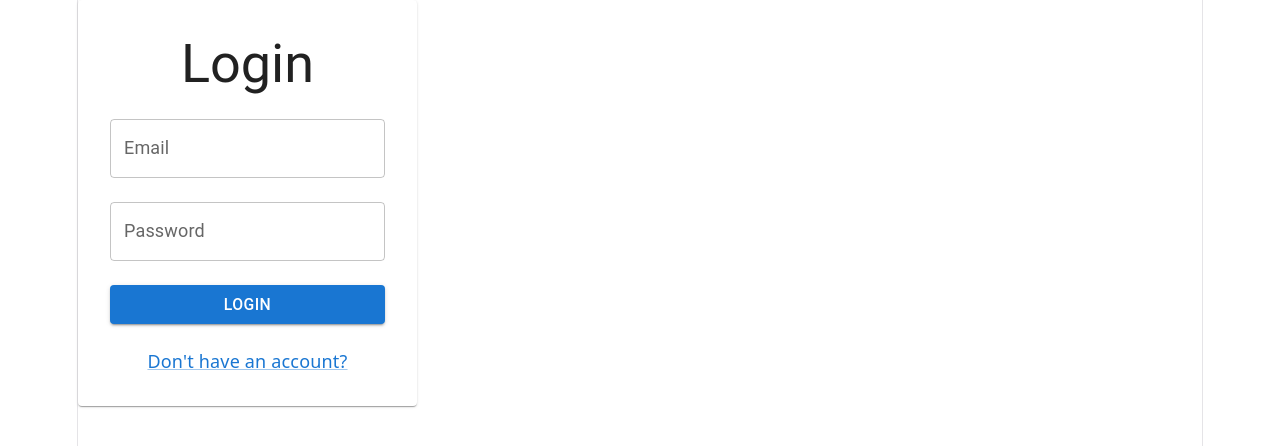
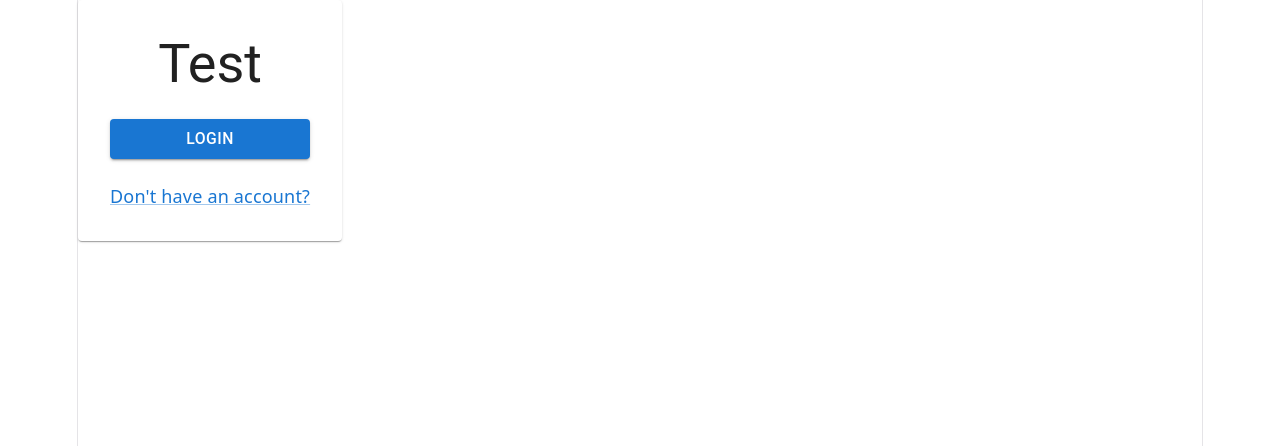
Before and after one commit to mattuzuchin/helpdesk-frontend, a React (Vite) app: page /dashboard in a window 1280 px wide. Shown: the top 446 px of the page. Built offline with nearby package versions, Linux system fonts and the light colour scheme.

Commit message:
started login

```diff
--- a/src/App.jsx
+++ b/src/App.jsx
@@ -1,6 +1,13 @@
+import { Routes, Route, Navigate } from "react-router-dom";
+import Login from "./views/auth/login.jsx";
+import Dashboard from "./views/dashboard.jsx";
 
-function App() {
-  return <h1>Hello from App.jsx</h1>
+export default function App() {
+  return (
+    <Routes>
+      <Route path="/" element={<Navigate to="/login" />} />
+      <Route path="/login" element={<Login />} />
+      <Route path="/dashboard" element={<Dashboard />} />
+    </Routes>
+  );
 }
-
-export default App;
--- a/src/app/api/auth.js
+++ b/src/app/api/auth.js
@@ -1,5 +1,7 @@
 import axios from 'axios';
-const hostLink = import.meta.env.HOSTCODE;
+const hostLink = import.meta.env.VITE_HOSTCODE;
 export default function login (email, password) {
-  return axios.post(`${hostLink}/auth/login`, { email, password });
+console.log('Attempting to log in with email:', email);
+console.log('Using host link:', `${hostLink}auth/login`);
+  return axios.post(`${hostLink}auth/login`, { email, password });
 };
--- a/src/main.jsx
+++ b/src/main.jsx
@@ -3,12 +3,11 @@ import { createRoot } from 'react-dom/client';
 import { BrowserRouter } from 'react-router-dom';
 
 import './index.css';
-import Login from './views/auth/login.jsx';
-
+import App from './App.jsx';
 createRoot(document.getElementById('root')).render(
   <StrictMode>
     <BrowserRouter>
-      <Login />
+      <App />
     </BrowserRouter>
   </StrictMode>
 );
--- a/src/views/auth/login.jsx
+++ b/src/views/auth/login.jsx
@@ -9,17 +9,21 @@ import MuiLink from '@mui/material/Link';
 import Paper from '@mui/material/Paper';
 import { useState } from 'react';
 import signInFunction from '../../app/api/auth.js';
+import { useNavigate } from 'react-router-dom';
 export default function SignIn() {
   const [email, setEmail] = useState('');
   const [password, setPassword] = useState('');
-
+  const navigate = useNavigate();
   const handleLogin = async () => {
     try {
         const response = await signInFunction(email, password);
         const token = response.data.token;
         localStorage.setItem('token', token);
         console.log('Login successful:', token);
+        console.log("navigating to dashboard");
+        navigate('/dashboard');
     } catch (error) {
+
       console.error('Login failed:', error);
     } };
 
@@ -58,7 +62,6 @@ export default function SignIn() {
             </Button>
             <MuiLink
               component={Link}
-              to="/auth/login"
             >
               Don't have an account?
             </MuiLink>
--- /dev/null
+++ b/src/views/dashboard.jsx
@@ -0,0 +1,40 @@
+'use client';
+import { Link } from 'react-router-dom';
+import Grid from '@mui/material/Grid';
+import Button from '@mui/material/Button';
+import Typography from '@mui/material/Typography';
+import Stack from '@mui/material/Stack';
+import MuiLink from '@mui/material/Link';
+import Paper from '@mui/material/Paper';
+export default function SignIn() {
+    console.log('Login component rendered');
+  return (
+    <Grid
+      container
+      justifyContent="center"
+      alignItems="center"
+      sx={{ minHeight: '100vh' }}
+    >
+      <Grid item xs={11} sm={8} md={4}>
+        <Paper sx={{ p: 4 }}>
+          <Stack spacing={3}>
+            <Typography variant="h3">
+              Test
+            </Typography>
+            <Button
+              variant="contained"
+              fullWidth
+            >
+              Login
+            </Button>
+            <MuiLink
+              component={Link}
+            >
+              Don't have an account?
+            </MuiLink>
+          </Stack>
+        </Paper>
+      </Grid>
+    </Grid>
+  );
+}
```
Also changed, not shown: 1 other file (tests, documents, lock files or other folders).
